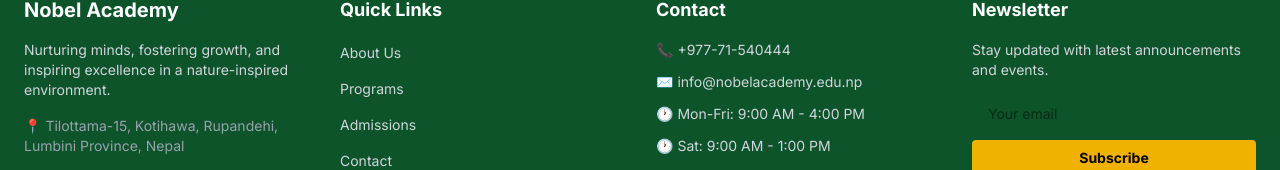
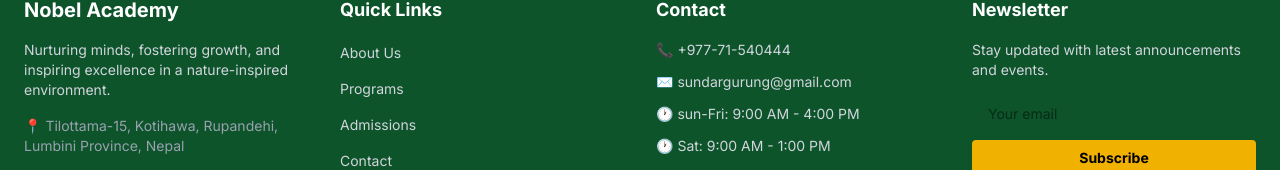
Before and after one commit to ayush236/nobel, a Next.js app: page / in a window 1280 px wide. Shown: the part 6800-6970 px from the top of the page. Built offline with nearby package versions, Linux system fonts and the light colour scheme; no server answers.

Commit message:
email added

```diff
--- a/components/Footer.tsx
+++ b/components/Footer.tsx
@@ -54,8 +54,8 @@
               <h3 className="text-base sm:text-lg font-bold mb-3 sm:mb-4">Contact</h3>
               <div className="space-y-2 sm:space-y-3 text-gray-300 text-xs sm:text-sm">
                 <p>📞 +977-71-540444</p>
-                <p>✉️ info@nobelacademy.edu.np</p>
-                <p>🕐 Mon-Fri: 9:00 AM - 4:00 PM</p>
+                <p>✉️ sundargurung@gmail.com</p>
+                <p>🕐 sun-Fri: 9:00 AM - 4:00 PM</p>
                 <p>🕐 Sat: 9:00 AM - 1:00 PM</p>
               </div>
             </div>
```
